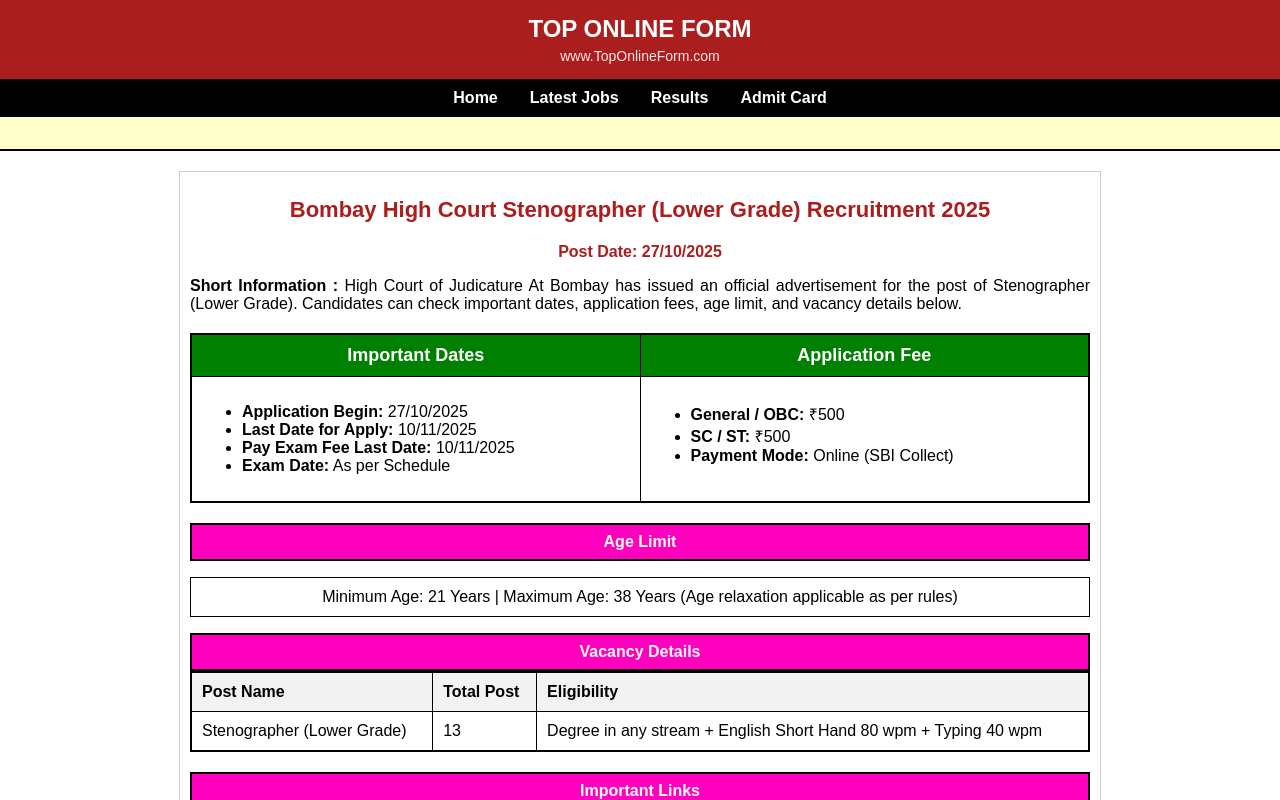
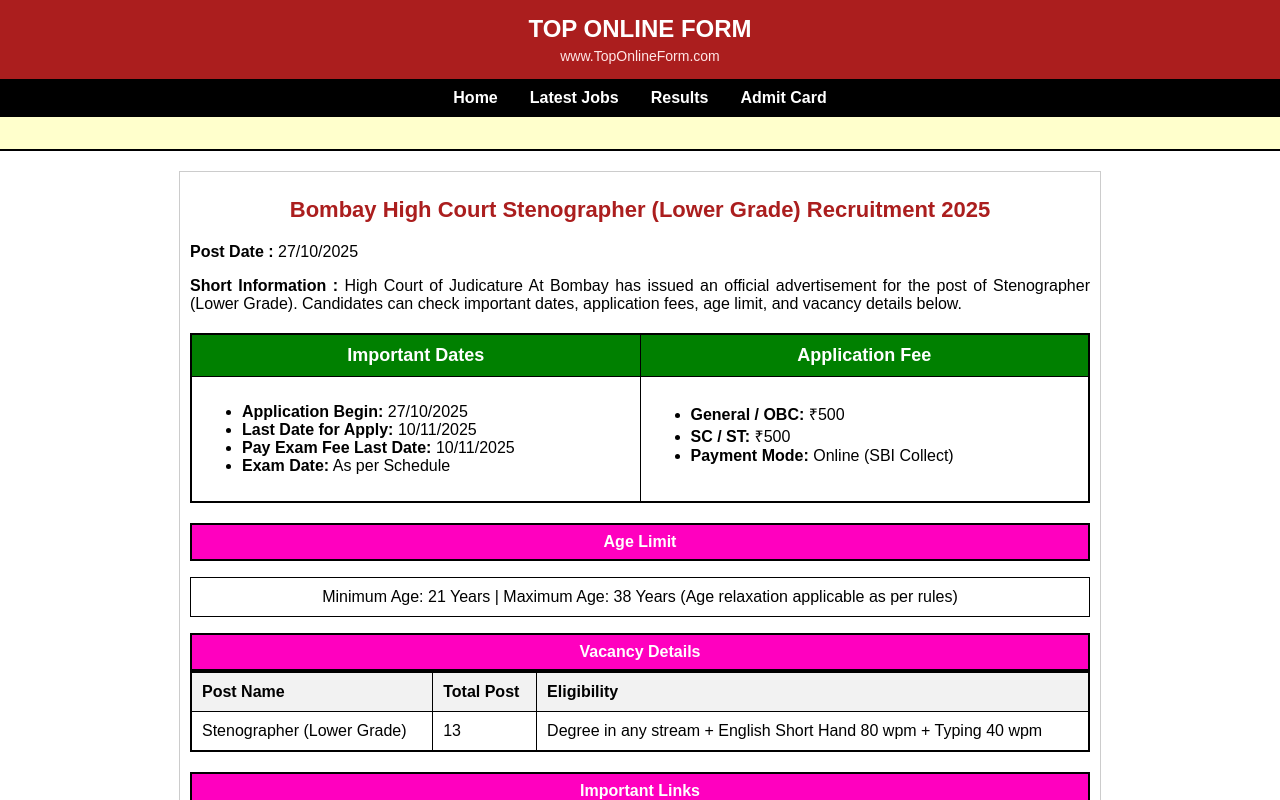
Before and after one commit to dr90929/govt-jobs-portal, a React (Vite) app: page /job/1 in a window 1280 px wide. Shown: the top 800 px of the page. Built offline with nearby package versions, Linux system fonts and the light colour scheme.

Commit message:
Update App.jsx

```diff
--- a/src/App.jsx
+++ b/src/App.jsx
@@ -82,12 +82,12 @@ function JobDetails() {
       />
 
       <h1 className="job-title">{job.title}</h1>
-      {/* Post Date Alag Line mein */}
-      <p style={{textAlign: 'center', fontWeight: 'bold', color: '#ab1e1e', marginBottom: '10px'}}>
-        Post Date: {job.postDate}
+      {/* Post Date ab Short Info ki tarah left mein */}
+      <p style={{textAlign: 'justify', marginBottom: '10px'}}>
+        <strong>Post Date : </strong> {job.postDate}
       </p>
 
-      {/* Short Info Alag Line mein (Justified) */}
+      {/* Short Info (Ye waisa hi rahega) */}
       <p style={{textAlign: 'justify', marginBottom: '20px'}}>
         <strong>Short Information : </strong> {job.shortInfo}
       </p>
```
